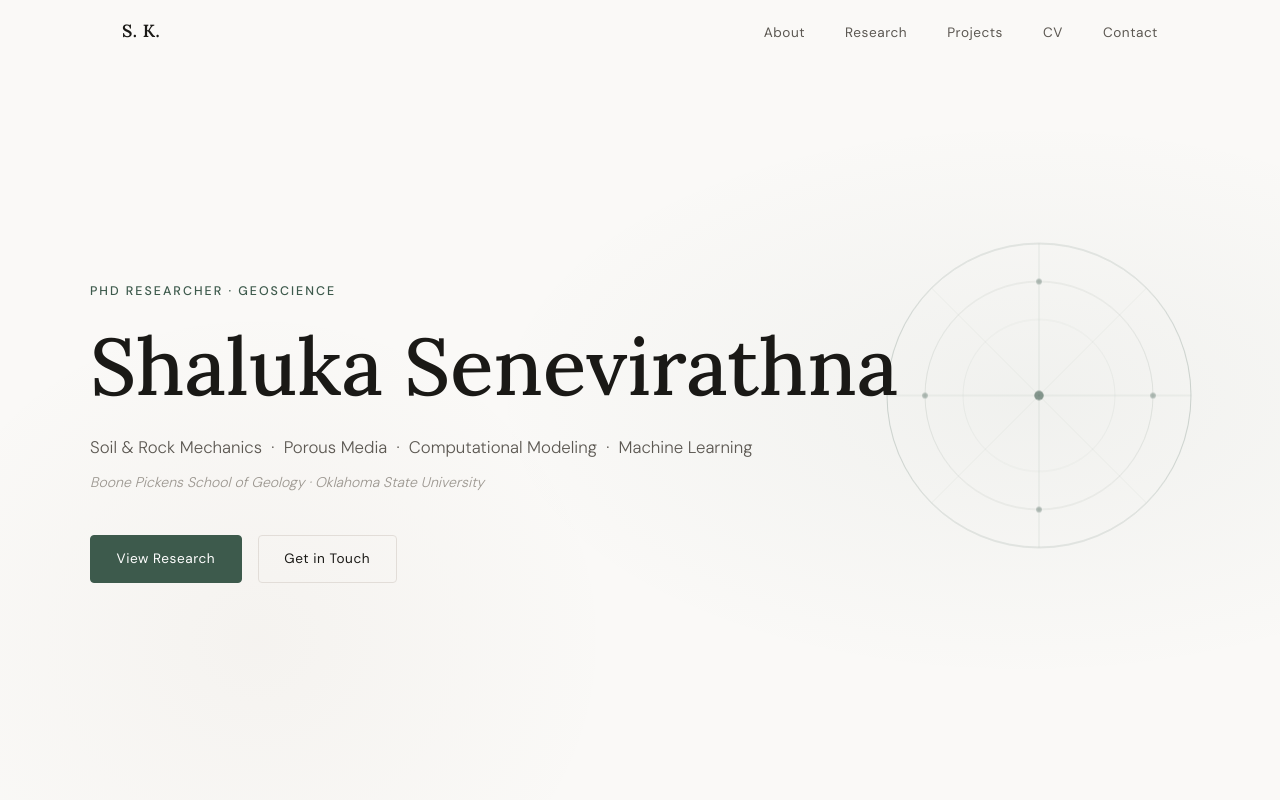
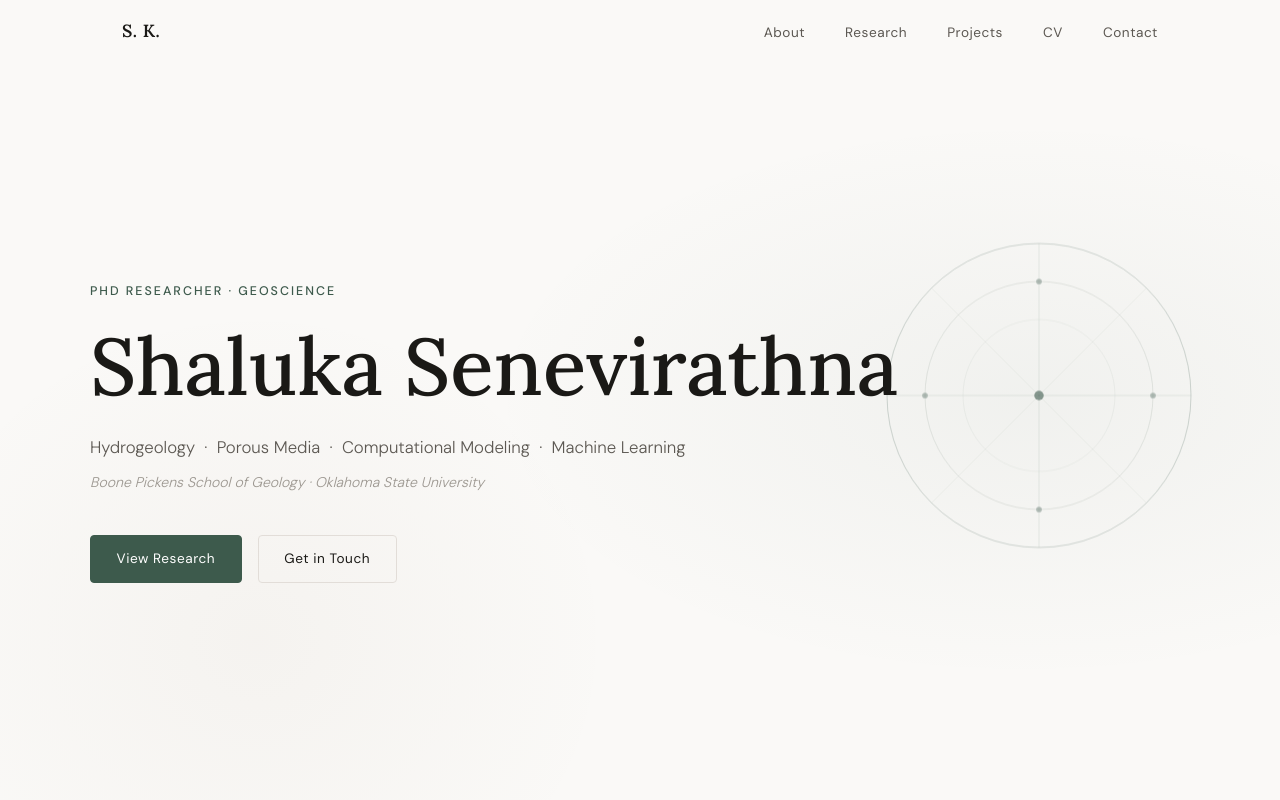
Before and after one commit to Shalukars625/Shalukars625.github.io, a plain HTML site: page index.html in a window 1280 px wide. Shown: the top 800 px of the page. Drawn offline with Linux system fonts and the light colour scheme.

Commit message:
Update index.html

```diff
--- a/index.html
+++ b/index.html
@@ -31,7 +31,7 @@
     <div class="hero-content">
       <p class="hero-eyebrow">PhD Researcher · Geoscience</p>
       <h1 class="hero-name">Shaluka Senevirathna</h1>
-      <p class="hero-tagline">Soil &amp; Rock Mechanics &nbsp;·&nbsp; Porous Media &nbsp;·&nbsp; Computational Modeling &nbsp;·&nbsp; Machine Learning</p>
+      <p class="hero-tagline"> Hydrogeology &nbsp;·&nbsp; Porous Media &nbsp;·&nbsp; Computational Modeling &nbsp;·&nbsp; Machine Learning</p>
       <p class="hero-affiliation">Boone Pickens School of Geology · Oklahoma State University</p>
       <div class="hero-cta">
         <a href="#research" class="btn btn-primary">View Research</a>
```
